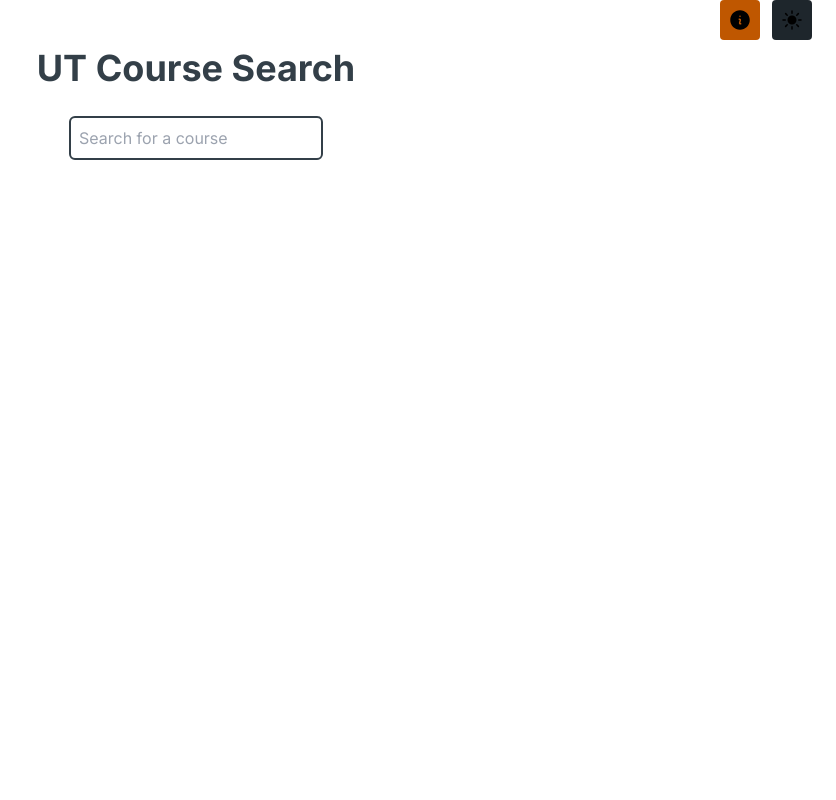
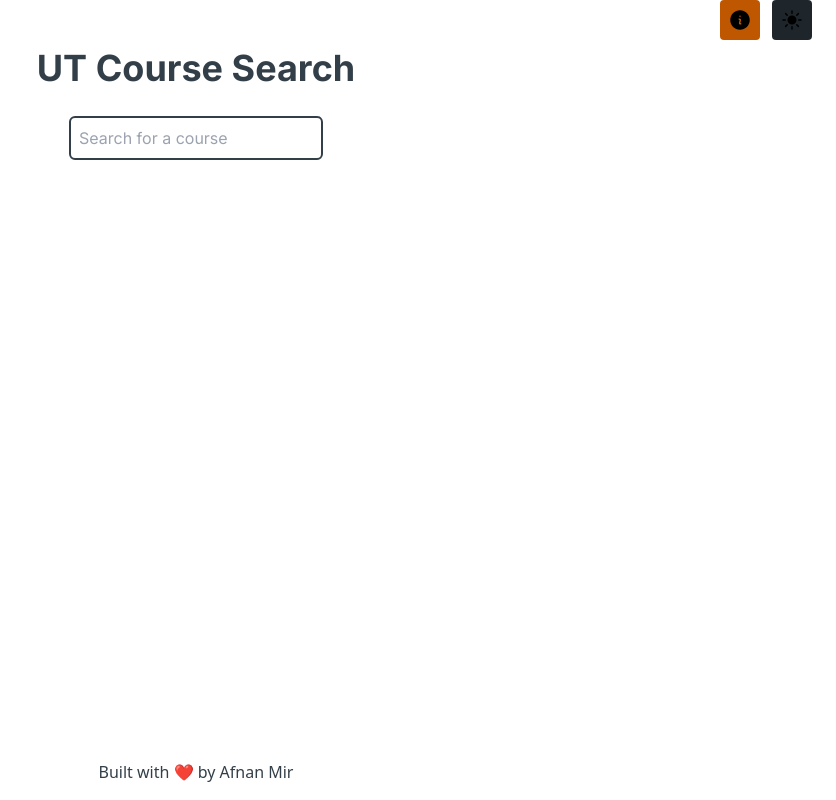
Before and after one commit to afnanmmir/ut_course_search, a Next.js app in the folder ut_course_search_front/: page / in a window 1280 px wide. Shown: the whole page, without its empty margins (444-1280 px from the left). Built offline with nearby package versions, Linux system fonts and the light colour scheme.

Commit message:
Add a footer

```diff
--- a/ut_course_search_front/src/app/page.js
+++ b/ut_course_search_front/src/app/page.js
@@ -13,7 +13,7 @@ export default function Home() {
   const [showModal, setShowModal] = useState(false);
 
   return (
-    <div className="bg-white dark:bg-charcoal max-h-screen min-h-screen overflow-y-auto">
+    <div className="bg-white dark:bg-charcoal flex flex-col min-h-screen overflow-y-auto">
       <div className="flex items-start justify-start">
       <nav className="flex items-end justify-end flex-wrap w-screen">
             <div className="flex items-center mr-6">
@@ -34,22 +34,15 @@ export default function Home() {
             </div>
         </nav>
       </div>
-      <Detail.Container>
+      <Detail.Container className="flex-grow">
         <Detail.ContentContainer>
           <Search />
           <Modal onClose={() => setShowModal(false)} isVisible={showModal}/>
         </Detail.ContentContainer>
       </Detail.Container>
+      <div className="flex justify-center inset-x-0 bottom-0">
+            <p className="text-charcoal dark:text-white pb-4 font-thin font-sans">Built with ❤️ by Afnan Mir</p>
+      </div>
     </div>
   )
 }
-{/* <div className='bg-white dark:bg-charcoal w-screen h-screen flex justify-center items-center'>
-
-</div>
-<button onClick={() => setColorMode(colorMode === 'dark' ? 'light' : 'dark')}
-      className='bg-charcoal dark:bg-white text-white dark:text-charcoal'>
-        Toggle Color Mode
-</button>
-<div className='text-charcoal dark:text-white font-roboto'>
-  Hello World!
-</div> */}
```
